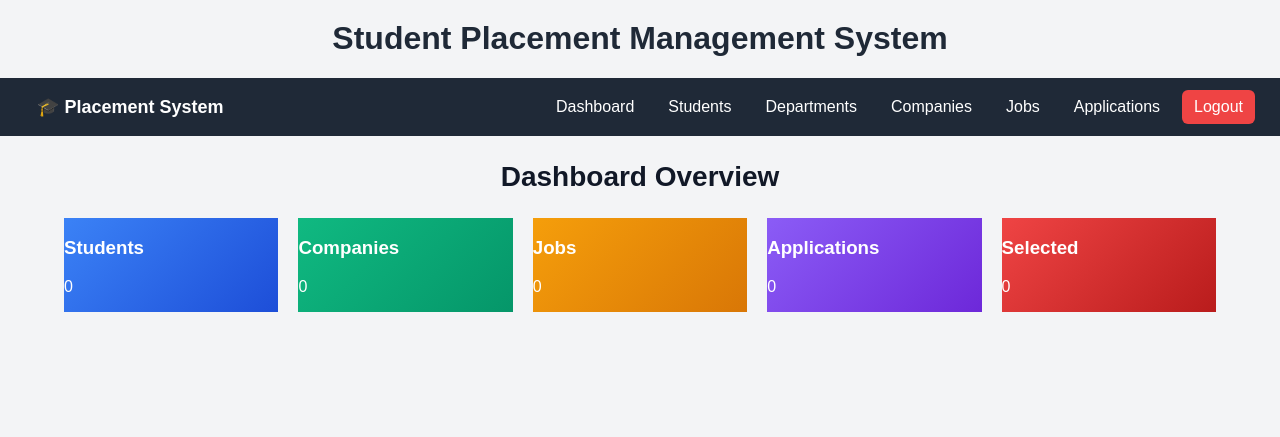
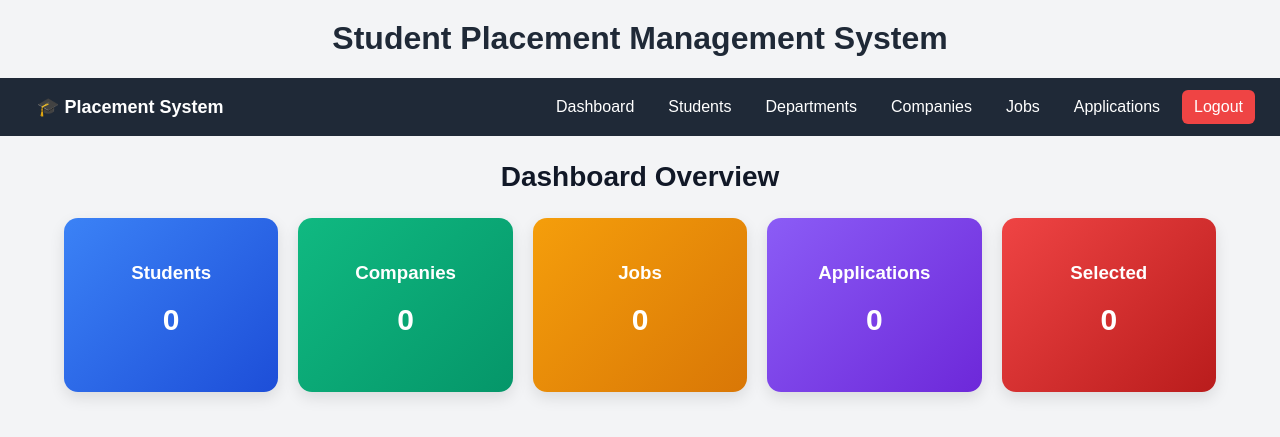
Before and after one commit to Rishita-22/StudentPlacementSystem, a Django app: page /dashboard/ in a window 1280 px wide. Shown: the top 437 px of the page. Run offline with Django 5.2, Linux system fonts and the light colour scheme; the visitor is signed in with stand-in values (Sample User, id 1); data that the repository does not hold is empty; parts of the project's set-up code (start-up, migrations or seed data) failed here and were passed over.

Commit message:
dashboard design changes

```diff
--- a/dashboard/templates/dashboard/dashboard.html
+++ b/dashboard/templates/dashboard/dashboard.html
@@ -6,27 +6,27 @@
 
 <div class="dashboard-grid">
 
-    <div class="card students">
+    <div class="dashboard-card students">
         <h3>Students</h3>
         <p>{{ total_students }}</p>
     </div>
 
-    <div class="card companies">
+    <div class="dashboard-card companies">
         <h3>Companies</h3>
         <p>{{ total_companies }}</p>
     </div>
 
-    <div class="card jobs">
+    <div class="dashboard-card jobs">
         <h3>Jobs</h3>
         <p>{{ total_jobs }}</p>
     </div>
 
-    <div class="card applications">
+    <div class="dashboard-card applications">
         <h3>Applications</h3>
         <p>{{ total_applications }}</p>
     </div>
 
-    <div class="card selected">
+    <div class="dashboard-card selected">
         <h3>Selected</h3>
         <p>{{ selected_students }}</p>
     </div>
```
